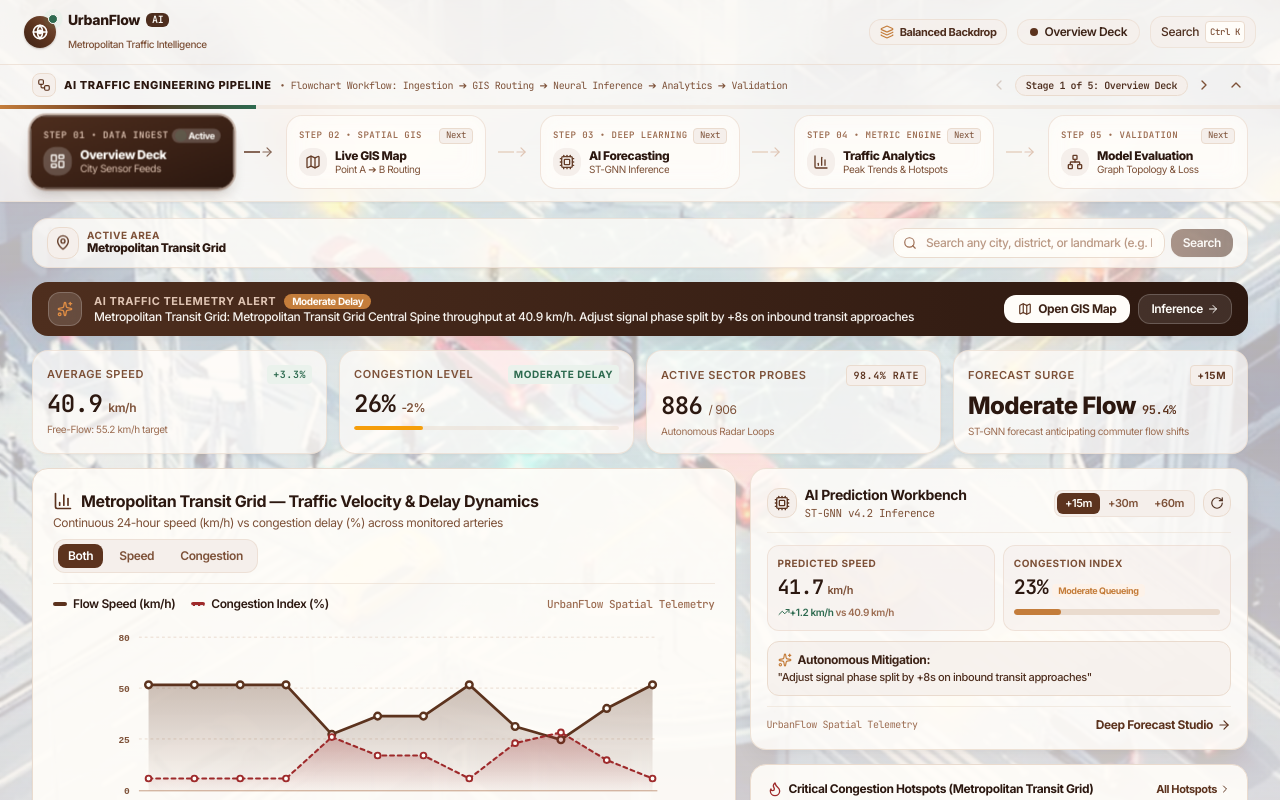
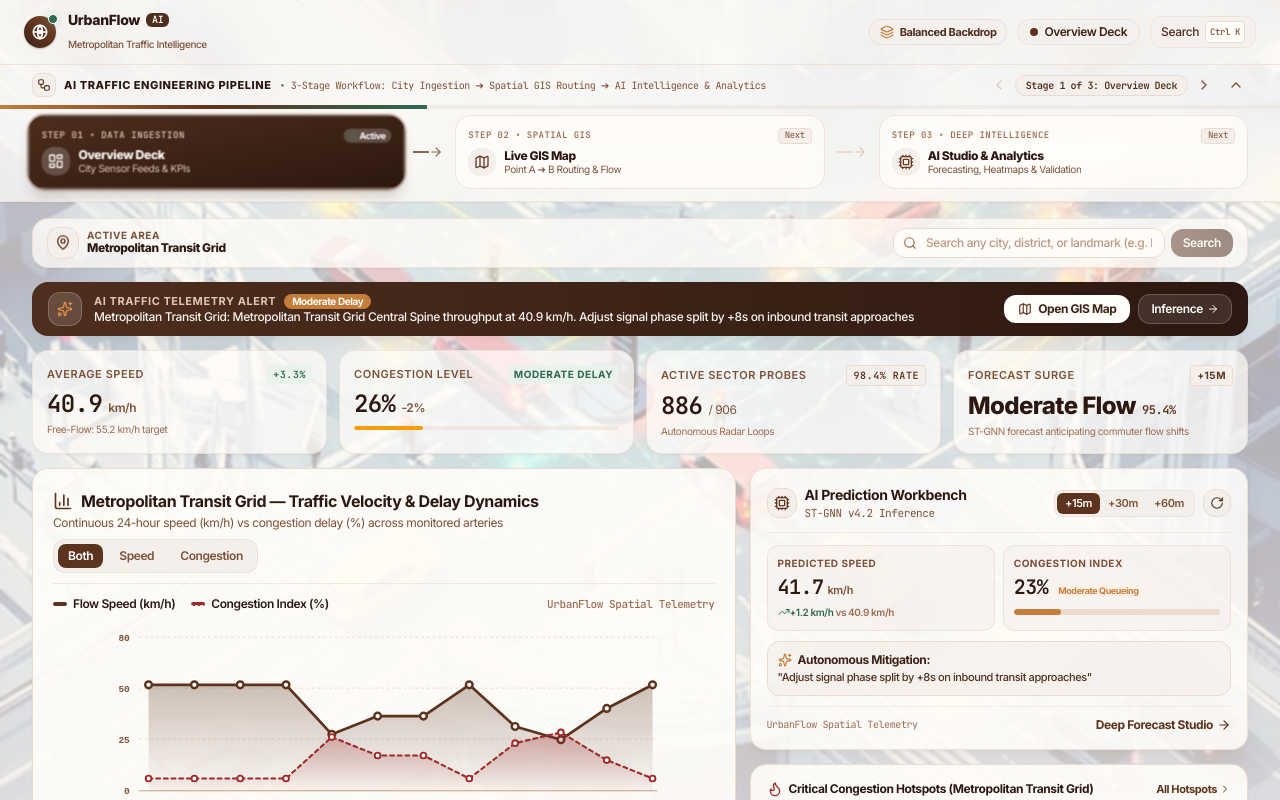
Before and after one commit to manojmn1218/UrbonFlow, a React (Vite) app: page / in a window 1280 px wide. Built offline with nearby package versions, Linux system fonts and the light colour scheme.

Commit message:
feat: consolidate interface from 5 tabs to 3 streamlined pipeline stages

```diff
--- a/src/App.jsx
+++ b/src/App.jsx
@@ -2,9 +2,7 @@ import React, { useState, Component, useRef, useEffect } from 'react';
 import { LayoutDashboard, Map, Cpu, BarChart3, Network, AlertCircle, Layers } from 'lucide-react';
 import OverviewCommandDeck from './components/OverviewCommandDeck';
 import TrafficMap2D from './components/TrafficMap2D';
-import AiPredictionsSection from './components/AiPredictionsSection';
-import AnalyticsSection from './components/AnalyticsSection';
-import ModelInsightsSection from './components/ModelInsightsSection';
+import AiStudioSection from './components/AiStudioSection';
 import PipelineFlowchartNav from './components/PipelineFlowchartNav';
 import PipelineFlowFooter from './components/PipelineFlowFooter';
 import CommandPaletteModal from './components/CommandPaletteModal';
@@ -48,6 +46,7 @@ export default function App() {
   const [currentWindowIndex, setCurrentWindowIndex] = useState(0);
   const [slideDirection, setSlideDirection] = useState('forward'); // 'forward' | 'backward'
   const [activeHorizon, setActiveHorizon] = useState('15m');
+  const [aiStudioSubTab, setAiStudioSubTab] = useState('predictions'); // 'predictions' | 'analytics' | 'insights'
   const [isLiveStream, setIsLiveStream] = useState(true);
   const [activeLocation, setActiveLocation] = useState(() => generateLocationTelemetry({ name: "Metropolitan Transit Grid", lat: 40.7128, lon: -74.0060, zone: "Urban Grid" }));
   const [isCommandPaletteOpen, setIsCommandPaletteOpen] = useState(false);
@@ -75,8 +74,14 @@ export default function App() {
           currentLocation={activeLocation}
           onLocationChange={setActiveLocation}
           onSwitchView={(mode) => {
-            const map = { traffic_map: 1, '3d_studio': 1, '3d_twin': 1, predictions: 2, analytics: 3, insights: 4 };
-            if (map[mode] !== undefined) handleSelectTab(map[mode]);
+            if (mode === 'traffic_map' || mode === '3d_studio' || mode === '3d_twin') {
+              handleSelectTab(1);
+            } else if (['predictions', 'analytics', 'insights'].includes(mode)) {
+              setAiStudioSubTab(mode);
+              handleSelectTab(2);
+            } else {
+              handleSelectTab(0);
+            }
           }}
         />
       ),
@@ -190,37 +195,17 @@ export default function App() {
       ),
     },
     {
-      id: 'predictions',
-      label: 'AI Forecasting',
+      id: 'ai_studio',
+      label: 'AI Studio & Analytics',
       icon: Cpu,
       component: (
-        <AiPredictionsSection
+        <AiStudioSection
           activeHorizon={activeHorizon}
           setActiveHorizon={setActiveHorizon}
           currentLocation={activeLocation}
           onLocationChange={setActiveLocation}
-        />
-      ),
-    },
-    {
-      id: 'analytics',
-      label: 'Traffic Analytics',
-      icon: BarChart3,
-      component: (
-        <AnalyticsSection
-          currentLocation={activeLocation}
-          onLocationChange={setActiveLocation}
-        />
-      ),
-    },
-    {
-      id: 'insights',
-      label: 'Model Evaluation',
-      icon: Network,
-      component: (
-        <ModelInsightsSection
-          currentLocation={activeLocation}
-          onLocationChange={setActiveLocation}
+          activeSubTab={aiStudioSubTab}
+          setActiveSubTab={setAiStudioSubTab}
         />
       ),
     },
@@ -232,7 +217,7 @@ export default function App() {
       if (['INPUT', 'SELECT', 'TEXTAREA'].includes(document.activeElement?.tagName)) return;
       if (e.key === 'ArrowLeft') handleSelectTab(Math.max(0, currentWindowIndex - 1));
       if (e.key === 'ArrowRight') handleSelectTab(Math.min(windows.length - 1, currentWindowIndex + 1));
-      if (e.key >= '1' && e.key <= '5') {
+      if (e.key >= '1' && e.key <= '3') {
         const idx = parseInt(e.key, 10) - 1;
         if (idx >= 0 && idx < windows.length) handleSelectTab(idx);
       }
@@ -387,8 +372,12 @@ export default function App() {
           isOpen={isCommandPaletteOpen}
           onClose={() => setIsCommandPaletteOpen(false)}
           onSelectTab={(tabId) => {
-            const map = { overview: 0, traffic_map: 1, '3d_studio': 1, predictions: 2, analytics: 3, insights: 4 };
-            if (map[tabId] !== undefined) handleSelectTab(map[tabId]);
+            if (tabId === 'overview') handleSelectTab(0);
+            else if (tabId === 'traffic_map' || tabId === '3d_studio') handleSelectTab(1);
+            else if (['predictions', 'analytics', 'insights', 'ai_studio'].includes(tabId)) {
+              if (['predictions', 'analytics', 'insights'].includes(tabId)) setAiStudioSubTab(tabId);
+              handleSelectTab(2);
+            }
           }}
           currentLocation={activeLocation}
           onLocationChange={setActiveLocation}
--- /dev/null
+++ b/src/components/AiStudioSection.jsx
@@ -0,0 +1,106 @@
+import React, { useState } from 'react';
+import { Cpu, BarChart3, Network, Sparkles } from 'lucide-react';
+import AiPredictionsSection from './AiPredictionsSection';
+import AnalyticsSection from './AnalyticsSection';
+import ModelInsightsSection from './ModelInsightsSection';
+
+export default function AiStudioSection({
+  activeHorizon,
+  setActiveHorizon,
+  currentLocation,
+  onLocationChange,
+  activeSubTab = 'predictions',
+  setActiveSubTab
+}) {
+  const [localSubTab, setLocalSubTab] = useState('predictions');
+  const currentSubTab = setActiveSubTab ? activeSubTab : localSubTab;
+  const setSubTab = setActiveSubTab || setLocalSubTab;
+
+  const SUB_TABS = [
+    {
+      id: 'predictions',
+      label: 'AI Forecasting & Policies',
+      icon: Cpu,
+      badge: 'ST-GNN Deep Inference'
+    },
+    {
+      id: 'analytics',
+      label: 'Flow Analytics & Heatmap',
+      icon: BarChart3,
+      badge: 'Diurnal Matrix'
+    },
+    {
+      id: 'insights',
+      label: 'Model Evaluation & Verification',
+      icon: Network,
+      badge: 'INT8 Quantization'
+    }
+  ];
+
+  return (
+    <div className="space-y-3.5">
+      {/* Studio Sub-Navigation Bar in Chocolate & Cream */}
+      <div className="bg-[#FFFDF9]/90 backdrop-blur-2xl p-2.5 sm:px-4 sm:py-2 rounded-2xl border border-[#EADBCE] shadow-sm flex flex-col sm:flex-row sm:items-center justify-between gap-2.5">
+        <div className="flex items-center gap-2">
+          <div className="p-1.5 rounded-xl bg-[#5C331E] text-[#FFFDF9] shadow-xs">
+            <Sparkles className="w-4 h-4 text-[#E08E45]" />
+          </div>
+          <div>
+            <h2 className="text-sm font-bold text-[#2C1810] tracking-tight">
+              AI Intelligence & Analytics Studio
+            </h2>
+            <p className="text-[11px] text-[#7D5138]">
+              Consolidated neural inference, spatial telemetry heatmaps, and empirical validation
+            </p>
+          </div>
+        </div>
+
+        {/* 3-Way Sub-Tab Switcher */}
+        <div className="flex items-center bg-[#F5EFEB] p-1 rounded-xl border border-[#EADBCE]/70 self-start sm:self-auto overflow-x-auto max-w-full">
+          {SUB_TABS.map((tab) => {
+            const Icon = tab.icon;
+            const isActive = currentSubTab === tab.id;
+            return (
+              <button
+                key={tab.id}
+                onClick={() => setSubTab(tab.id)}
+                className={`flex items-center gap-2 px-3 py-1.5 text-xs font-bold rounded-lg transition-all whitespace-nowrap ${
+                  isActive
+                    ? 'bg-[#5C331E] text-[#FFFDF9] shadow-sm shadow-[#3D2317]/25'
+                    : 'text-[#7D5138] hover:text-[#2C1810]'
+                }`}
+              >
+                <Icon className="w-3.5 h-3.5" />
+                <span>{tab.label}</span>
+              </button>
+            );
+          })}
+        </div>
+      </div>
+
+      {/* Render Active Studio Sub-View */}
+      {currentSubTab === 'predictions' && (
+        <AiPredictionsSection
+          activeHorizon={activeHorizon}
+          setActiveHorizon={setActiveHorizon}
+          currentLocation={currentLocation}
+          onLocationChange={onLocationChange}
+        />
+      )}
+
+      {currentSubTab === 'analytics' && (
+        <AnalyticsSection
+          currentLocation={currentLocation}
+          onLocationChange={onLocationChange}
+        />
+      )}
+
+      {currentSubTab === 'insights' && (
+        <ModelInsightsSection
+          currentLocation={currentLocation}
+          onLocationChange={onLocationChange}
+        />
+      )}
+    </div>
+  );
+}
--- a/src/components/CommandPaletteModal.jsx
+++ b/src/components/CommandPaletteModal.jsx
@@ -130,11 +130,11 @@ export default function CommandPaletteModal({
             </span>
             <div className="grid grid-cols-2 gap-1.5 mt-1">
               {[
-                { name: 'Overview Command Cockpit', tab: 'overview', icon: LayoutDashboard },
-                { name: 'Live GIS Traffic Map', tab: 'traffic_map', icon: Map },
-                { name: 'AI Predictive Forecasting', tab: 'predictions', icon: Cpu },
-                { name: 'Traffic Analytics & Heatmap', tab: 'analytics', icon: BarChart3 },
-                { name: 'Model Evaluation & MAE', tab: 'insights', icon: Network },
+                { name: 'Overview Command Deck', tab: 'overview', icon: LayoutDashboard },
+                { name: 'Live GIS Traffic Map & Routing', tab: 'traffic_map', icon: Map },
+                { name: 'AI Studio: Deep Forecasting', tab: 'predictions', icon: Cpu },
+                { name: 'AI Studio: Traffic Analytics & Heatmap', tab: 'analytics', icon: BarChart3 },
+                { name: 'AI Studio: ST-GNN Model Verification', tab: 'insights', icon: Network },
               ].map((item, idx) => {
                 const Icon = item.icon;
                 return (
--- a/src/components/PipelineFlowFooter.jsx
+++ b/src/components/PipelineFlowFooter.jsx
@@ -61,7 +61,7 @@ export default function PipelineFlowFooter({
           })}
         </div>
         <span className="text-[10px] font-mono text-[#9C6D52] hidden sm:block">
-          Pipeline Flow: Step {currentIndex + 1} of 5 • Press ← / → or 1-5
+          Pipeline Flow: Step {currentIndex + 1} of 3 • Press ← / → or 1-3
         </span>
       </div>
 
--- a/src/components/PipelineFlowchartNav.jsx
+++ b/src/components/PipelineFlowchartNav.jsx
@@ -20,11 +20,11 @@ export const PIPELINE_STEPS = [
     index: 0,
     id: 'overview',
     number: '01',
-    phase: 'DATA INGEST',
+    phase: 'DATA INGESTION',
     title: 'Overview Deck',
-    subtitle: 'City Sensor Feeds',
+    subtitle: 'City Sensor Feeds & KPIs',
     icon: LayoutDashboard,
-    badge: 'Live Feeds'
+    badge: 'Live Operations'
   },
   {
     index: 1,
@@ -32,39 +32,19 @@ export const PIPELINE_STEPS = [
     number: '02',
     phase: 'SPATIAL GIS',
     title: 'Live GIS Map',
-    subtitle: 'Point A ➔ B Routing',
+    subtitle: 'Point A ➔ B Routing & Flow',
     icon: Map,
     badge: 'Real-Time Vector'
   },
   {
     index: 2,
-    id: 'predictions',
+    id: 'ai_studio',
     number: '03',
-    phase: 'DEEP LEARNING',
-    title: 'AI Forecasting',
-    subtitle: 'ST-GNN Inference',
+    phase: 'DEEP INTELLIGENCE',
+    title: 'AI Studio & Analytics',
+    subtitle: 'Forecasting, Heatmaps & Validation',
     icon: Cpu,
-    badge: '15m / 30m / 60m'
-  },
-  {
-    index: 3,
-    id: 'analytics',
-    number: '04',
-    phase: 'METRIC ENGINE',
-    title: 'Traffic Analytics',
-    subtitle: 'Peak Trends & Hotspots',
-    icon: BarChart3,
-    badge: '24h Density'
-  },
-  {
-    index: 4,
-    id: 'insights',
-    number: '05',
-    phase: 'VALIDATION',
-    title: 'Model Evaluation',
-    subtitle: 'Graph Topology & Loss',
-    icon: Network,
-    badge: '94.2% Acc'
+    badge: 'Neural Engine'
   }
 ];
 
@@ -87,7 +67,7 @@ export default function PipelineFlowchartNav({
             AI Traffic Engineering Pipeline
           </span>
           <span className="text-[10px] text-[#7D5138] font-mono hidden md:inline">
-            • Flowchart Workflow: Ingestion ➔ GIS Routing ➔ Neural Inference ➔ Analytics ➔ Validation
+            • 3-Stage Workflow: City Ingestion ➔ Spatial GIS Routing ➔ AI Intelligence & Analytics
           </span>
         </div>
 
@@ -104,7 +84,7 @@ export default function PipelineFlowchartNav({
               <ChevronLeft className="w-4 h-4" />
             </button>
             <span className="text-[10px] font-mono font-bold text-[#4E2E1E] bg-[#F5EFEB] border border-[#EADBCE] px-2.5 py-0.5 rounded-full">
-              Stage {currentIndex + 1} of 5: {PIPELINE_STEPS[currentIndex]?.title}
+              Stage {currentIndex + 1} of 3: {PIPELINE_STEPS[currentIndex]?.title}
             </span>
             <button
               type="button"
```
